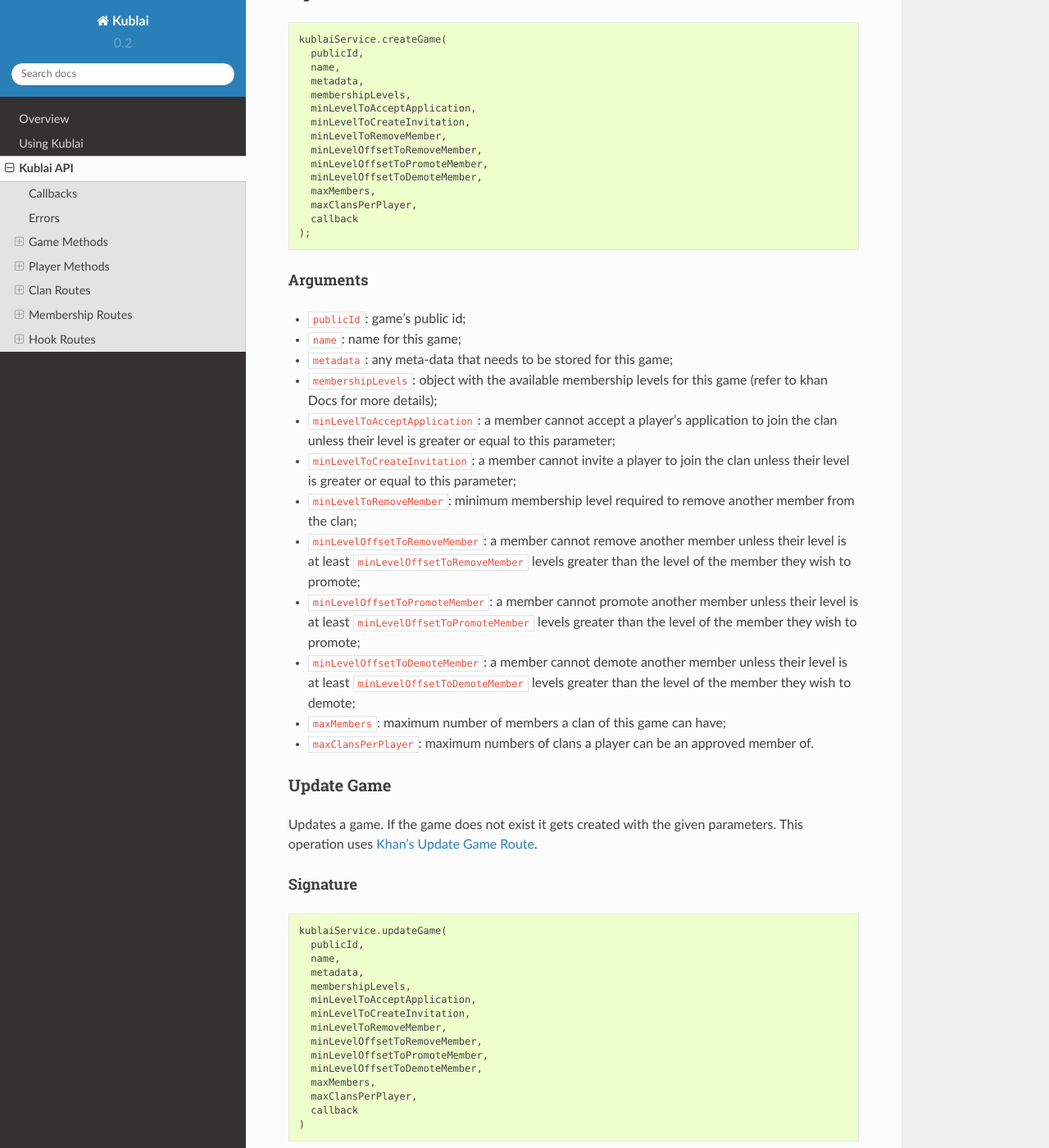
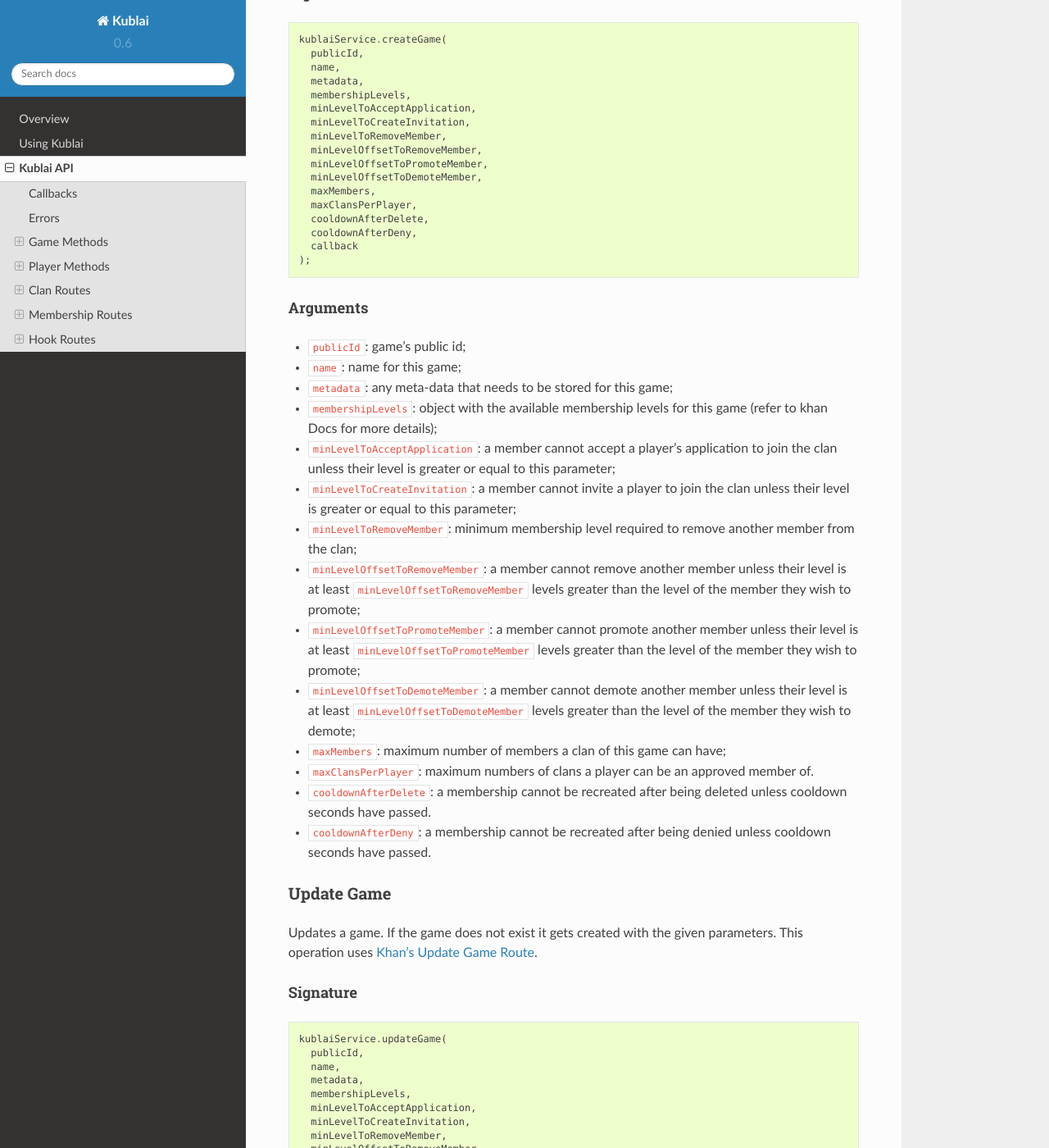
Before and after one commit to topfreegames/kublai, a Sphinx documentation site: the page built from docs/API.md, in a window 1280 px wide and 1400 px high, scrolled down 830 px. Shown: the whole window at 82% size. Built offline with Sphinx 7.4.7 and the Read the Docs theme 2.0.0, drawn with Linux system fonts in a browser that asks for light colours; some of the changed text lies outside the part shown.

````diff
--- a/docs/API.md
+++ b/docs/API.md
@@ -45,6 +45,8 @@ kublaiService.createGame(
   minLevelOffsetToDemoteMember,
   maxMembers,
   maxClansPerPlayer,
+  cooldownAfterDelete,
+  cooldownAfterDeny,
   callback
 );
 ```
@@ -63,6 +65,9 @@ kublaiService.createGame(
 * `minLevelOffsetToDemoteMember`: a member cannot demote another member unless their level is at least `minLevelOffsetToDemoteMember` levels greater than the level of the member they wish to demote;
 * `maxMembers`: maximum number of members a clan of this game can have;
 * `maxClansPerPlayer`: maximum numbers of clans a player can be an approved member of.
+* `cooldownAfterDelete`: a membership cannot be recreated after being deleted unless cooldown seconds have passed.
+* `cooldownAfterDeny`: a membership cannot be recreated after being denied unless cooldown seconds have passed.
+
 
 ### Update Game
 
@@ -84,6 +89,8 @@ kublaiService.updateGame(
   minLevelOffsetToDemoteMember,
   maxMembers,
   maxClansPerPlayer,
+  cooldownAfterDelete,
+  cooldownAfterDeny,
   callback
 )
 ```
@@ -102,6 +109,8 @@ kublaiService.updateGame(
 * `minLevelOffsetToDemoteMember`: a member cannot demote another member unless their level is at least `minLevelOffsetToDemoteMember` levels greater than the level of the member they wish to demote;
 * `maxMembers`: maximum number of members a clan of this game can have;
 * `maxClansPerPlayer`: maximum numbers of clans a player can be an approved member of.
+* `cooldownAfterDelete`: a membership cannot be recreated after being deleted unless cooldown seconds have passed.
+* `cooldownAfterDeny`: a membership cannot be recreated after being denied unless cooldown seconds have passed.
 
 ## Player Methods
 
--- a/docs/conf.py
+++ b/docs/conf.py
@@ -63,9 +63,9 @@ author = u'Top Free Games'
 # built documents.
 #
 # The short X.Y version.
-version = u'0.2'
+version = u'0.6'
 # The full version, including alpha/beta/rc tags.
-release = u'0.2.2'
+release = u'0.6.0'
 
 # The language for content autogenerated by Sphinx. Refer to documentation
 # for a list of supported languages.
````
Also changed, not shown: README.md (+1 -1 lines), 6 other files.
